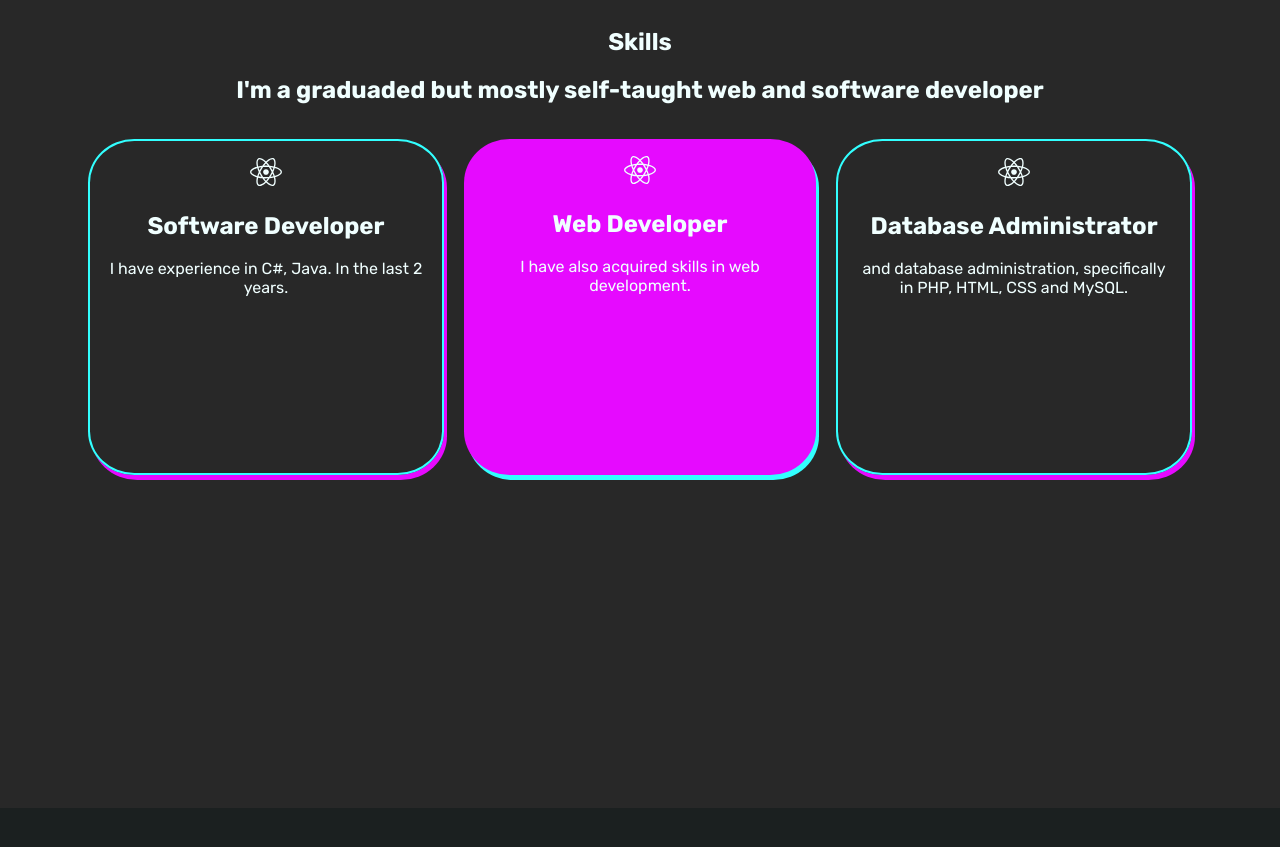
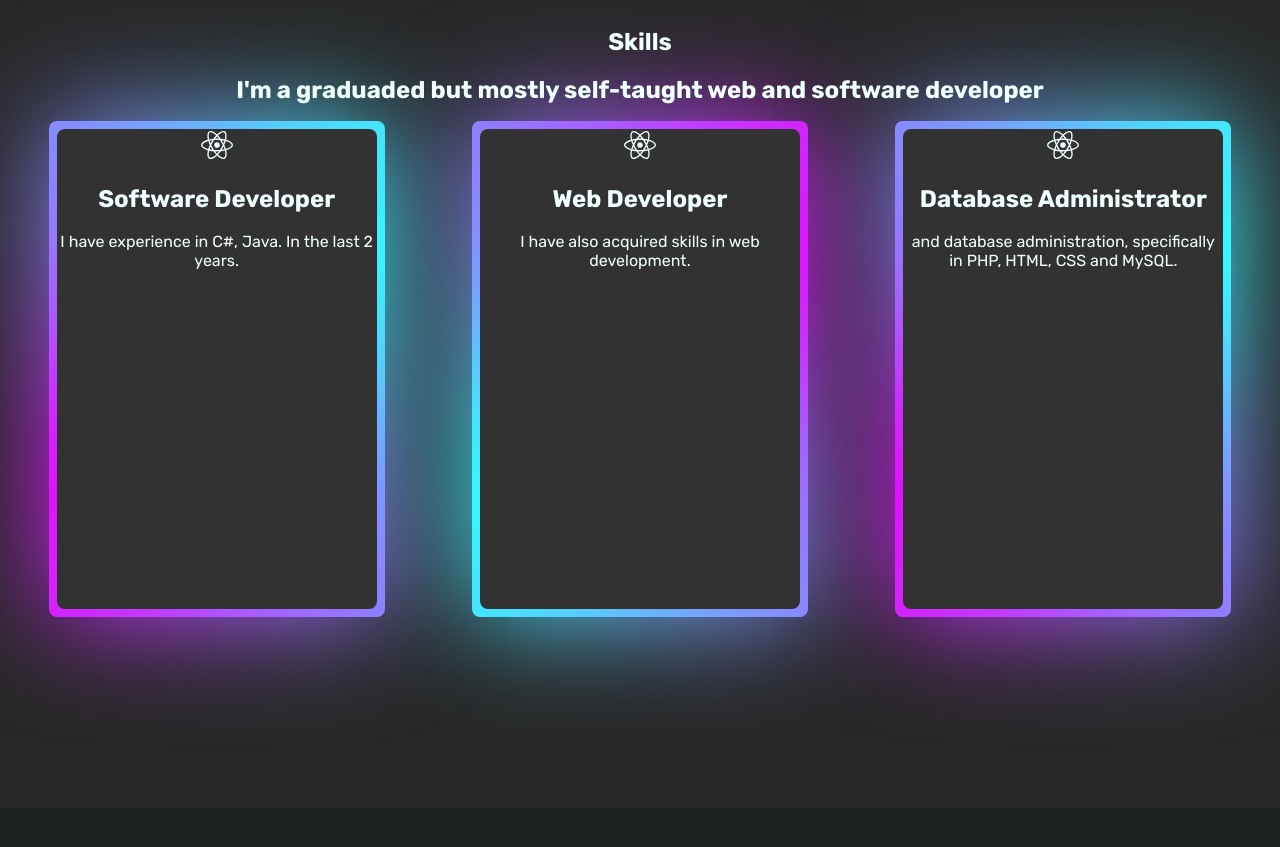
Before and after one commit to Pityuwarrior/Portfolio, a React (Vite) app: page / in a window 1280 px wide. Shown: the part 2040-2887 px from the top of the page. Built offline with nearby package versions, Linux system fonts and the light colour scheme.

Commit message:
23.10.24 Reworking skill containers

```diff
--- a/src/assets/scss/Skills.module.scss
+++ b/src/assets/scss/Skills.module.scss
@@ -1,4 +1,10 @@
 @import './variables';
+
+@property --gradient-angle {
+    syntax: "<angle>";
+    initial-value: 0deg;
+    inherits: false;
+  }
 
 .skills_section{
     display: flex;
@@ -11,13 +17,16 @@
     }
 
     .skills_templates_container{
-       display: flex;
-       flex-direction: row;
-       justify-content: center;
+        display: flex;
+        flex-direction: row;
+        justify-content: space-around;
+        align-items: center;
+        margin: 5px;
 
-       margin: 5px;
+
 
         .skills_left_container, .skills_center_container, .skills_right_container{
+            /*
             flex-grow: 1;
             flex-basis: 0;
             justify-content: center;
@@ -27,11 +36,50 @@
             padding: 15px 1pc 10pc;
             margin: 10px;
             max-width: 20pc;
+
+            */
+            height: 60vh;
+            aspect-ratio: 1 / 1.5;
+            background-color: rgb(50, 50, 50);
+            border-radius: 0.5rem;
+            position: relative;
+
+            &::before, &::after{
+                content: "";
+                position: absolute;
+                inset: -0.5rem;
+                z-index: -1;
+                background: conic-gradient(
+                    from var(--gradient-angle),
+                    map-get($Colorpalette , PrimaryColor),
+                    map-get($Colorpalette , SecondaryColor),
+                    map-get($Colorpalette , PrimaryColor),
+                );
+                border-radius: inherit;
+                animation: rotation 10s linear infinite;
+            }
+
+            &::after{
+                filter: blur(3.5rem);
+            }
+
+            @keyframes rotation {
+                0% {
+                  --gradient-angle: 0deg;
+                }
+                100% {
+                  --gradient-angle: 360deg;
+                }
+            }
         }
         .skills_center_container{
-            background-color: map-get($Colorpalette , PrimaryColor);
-            border: none;
-            box-shadow: 3px 5px map-get($Colorpalette , SecondaryColor);
+            &::before, &::after{
+                background: conic-gradient(
+                    from var(--gradient-angle),
+                    map-get($Colorpalette , SecondaryColor),
+                    map-get($Colorpalette , PrimaryColor),
+                    map-get($Colorpalette , SecondaryColor)
+                );}
         }
     }
 
--- a/src/assets/scss/_variables.scss
+++ b/src/assets/scss/_variables.scss
@@ -2,7 +2,8 @@
 
 $Colorpalette:  (
 PrimaryColor:rgb(230, 10, 255),
-SecondaryColor: rgb(50, 255, 255)
+SecondaryColor: rgb(50, 255, 255),
+SecondaryColorShadow: rgba(50, 255, 255, 0.22)
 );
 
 $BackgroundColor: (
```
Also changed, not shown: src/App.tsx (line endings or trailing spaces).
